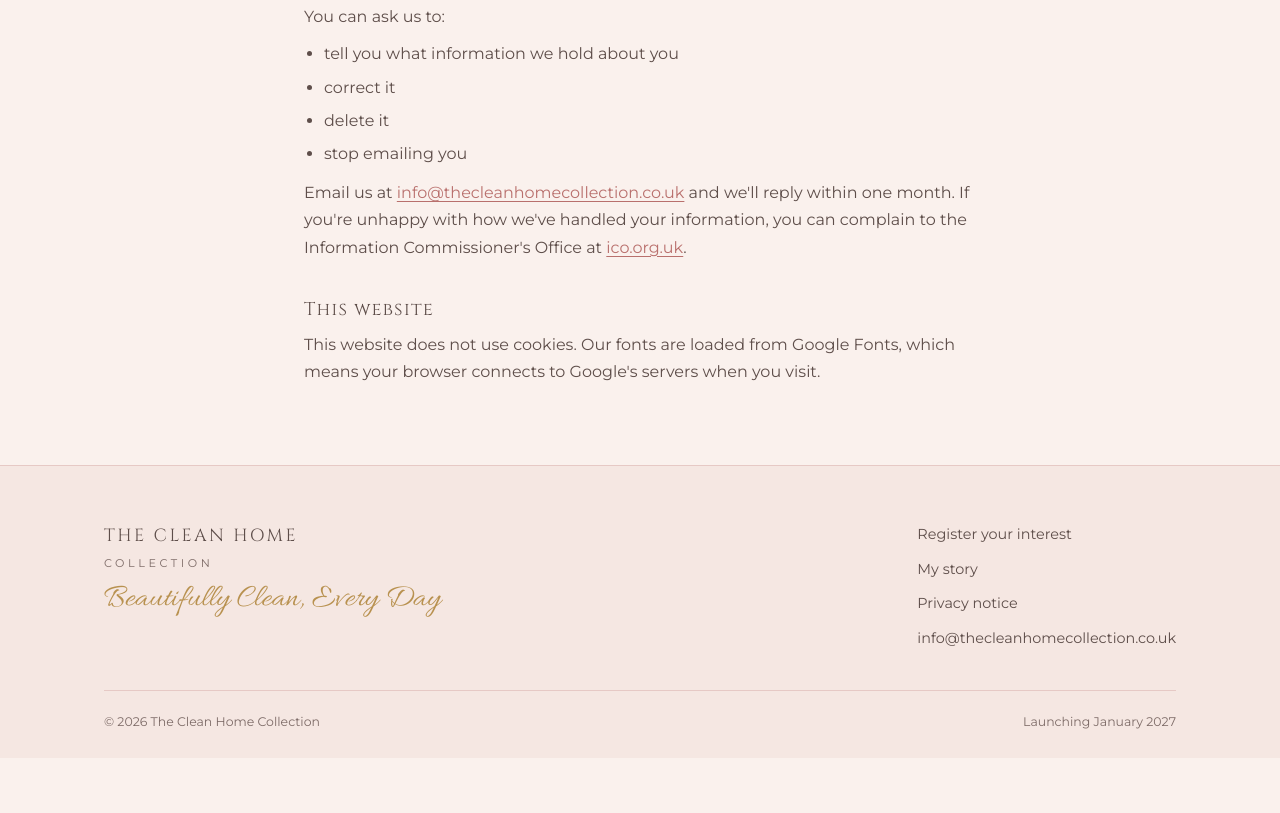
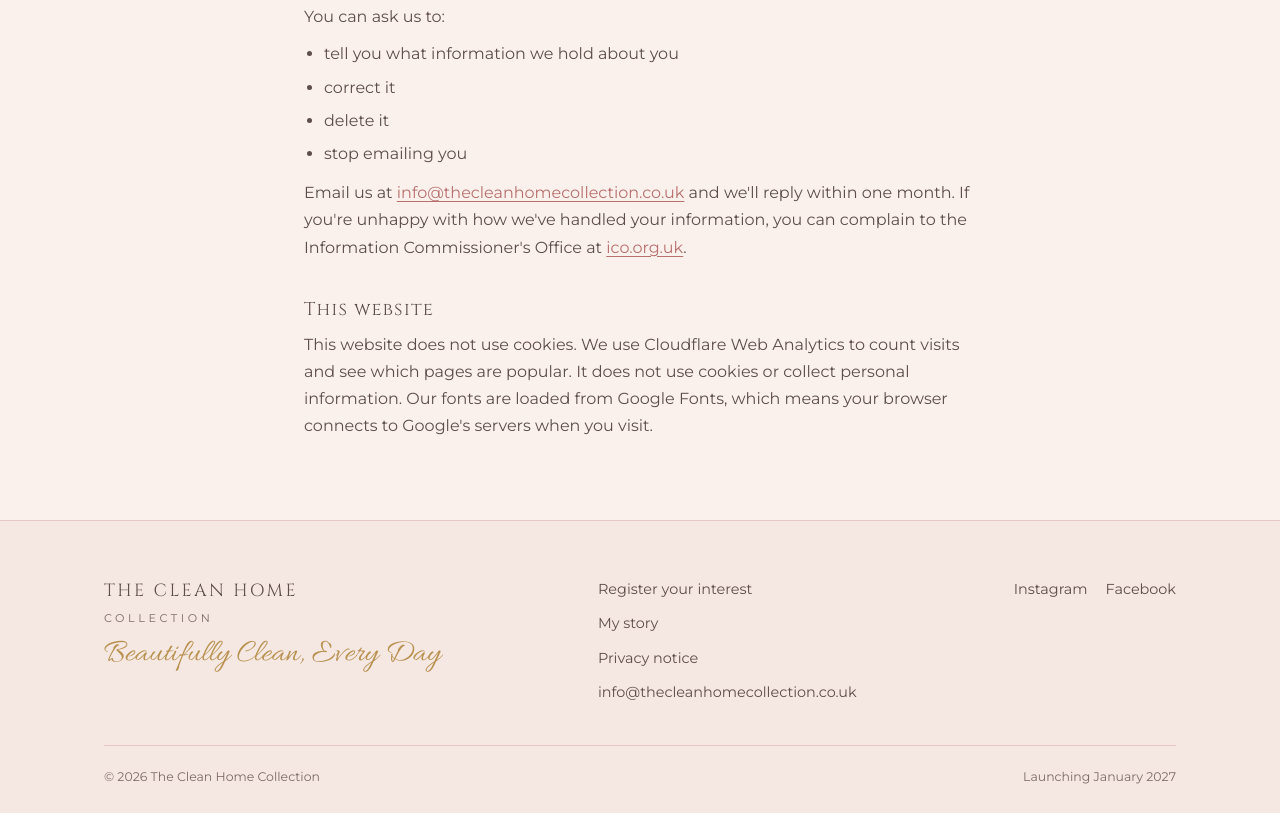
Before and after one commit to ENIGMA1101/clean-home-collection, a plain HTML site: page privacy.html in a window 1280 px wide. Shown: the part 1023-1836 px from the top of the page. Before the commit the page ends 1781 px from the top, so only its background shows below. Drawn offline with Linux system fonts and the light colour scheme.

Commit message:
Add files via upload
sitemap added and analytics information

```diff
--- a/privacy.html
+++ b/privacy.html
@@ -164,7 +164,7 @@ mark.fill{background:#FFE7A8;color:var(--ink);padding:0 4px;border-radius:3px}
     <p>Email us at <a href="mailto:info@thecleanhomecollection.co.uk">info@thecleanhomecollection.co.uk</a> and we'll reply within one month. If you're unhappy with how we've handled your information, you can complain to the Information Commissioner's Office at <a href="https://ico.org.uk/make-a-complaint/" target="_blank" rel="noopener">ico.org.uk</a>.</p>
 
     <h2>This website</h2>
-    <p>This website does not use cookies. Our fonts are loaded from Google Fonts, which means your browser connects to Google's servers when you visit.</p>
+    <p>This website does not use cookies. We use Cloudflare Web Analytics to count visits and see which pages are popular. It does not use cookies or collect personal information. Our fonts are loaded from Google Fonts, which means your browser connects to Google's servers when you visit.</p>
   </div>
 </main>
 <footer class="site">
@@ -181,9 +181,11 @@ mark.fill{background:#FFE7A8;color:var(--ink);padding:0 4px;border-radius:3px}
         <li><a href="privacy.html">Privacy notice</a></li>
         <li><a href="mailto:info@thecleanhomecollection.co.uk">info@thecleanhomecollection.co.uk</a></li>
       </ul>
+      <ul class="fs-links fs-social" aria-label="Follow us"><li><a href="https://www.instagram.com/the.clean.home.collection/" target="_blank" rel="noopener">Instagram</a></li><li><a href="https://www.facebook.com/profile.php?id=61595348270891" target="_blank" rel="noopener">Facebook</a></li></ul>
     </div>
     <div class="legal"><span>© 2026 The Clean Home Collection</span><span>Launching January 2027</span></div>
   </div>
 </footer>
+<!-- Cloudflare Web Analytics --><script type='module' src='https://static.cloudflareinsights.com/beacon.min.js' data-cf-beacon='{"token": "283e4b5c87b6421381d17dcee45d0120"}'></script><!-- End Cloudflare Web Analytics -->
 </body>
 </html>
```
Also changed, not shown: index.html (+3 -0 lines), my-story.html (+5 -0 lines).
